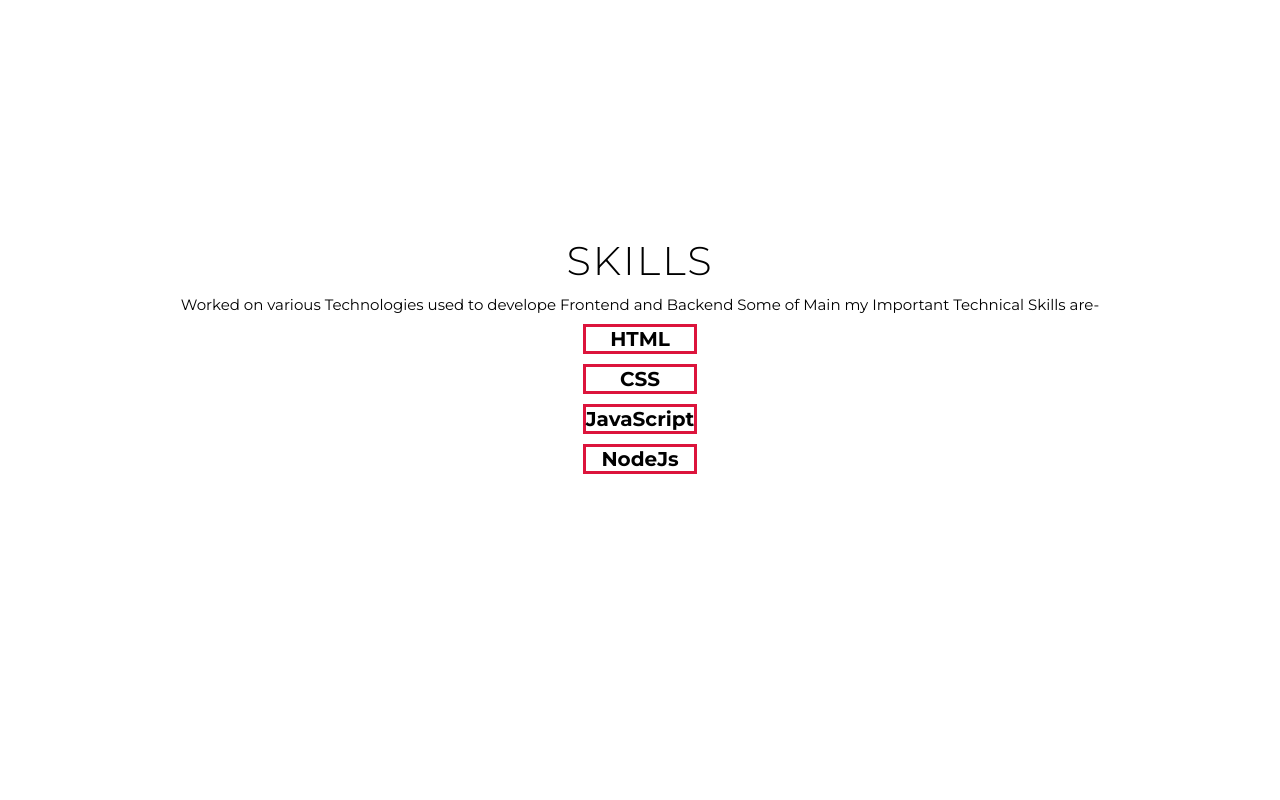
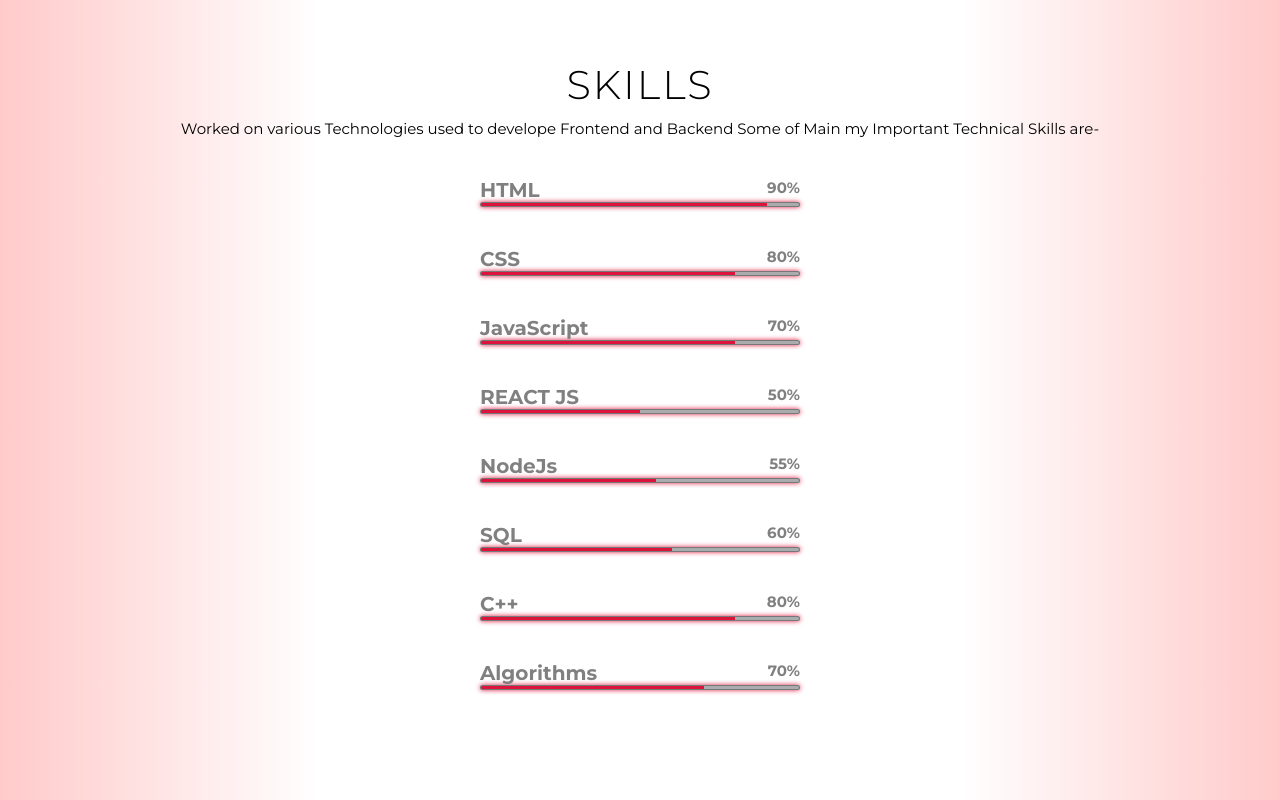
Before and after one commit to rahuldm778/MyPortfolio, a plain HTML site: page index.html in a window 1280 px wide. Shown: the part 840-1640 px from the top of the page. Drawn offline with Linux system fonts and the light colour scheme.

Commit message:
Update some styles

```diff
--- a/index.html
+++ b/index.html
@@ -37,7 +37,7 @@
                 <h1>Hello,<span></span></h1>
                 <h1>My Name is <span></span></h1>
                 <h1>Rahul <span></span></h1>
-                <a href="#" type="button" class="cta">Portfolia</a>
+                <a href="#about" type="button" class="cta">About Me</a>
             </div>
         </div>
     </section>
@@ -51,18 +51,67 @@
                 <p>Worked on various Technologies used to develope Frontend and Backend Some of Main my Important Technical Skills are-</p>
             </div>
             <div class="skill-bottom">
-                <div class="skill-des">
-                    <h3>HTML</h3>
-                </div>
-                <div class="skill-des">
-                    <h3>CSS</h3>
-                </div>
-                <div class="skill-des">
-                    <h3>JavaScript</h3>
-                </div>
-                <div class="skill-des">
-                    <h3>NodeJs</h3>
-                </div>
+
+                <div class="skills col-12 col-md-6">
+                    <li>
+                        <div class="skill-name">
+                            <h3 style="font-size: 20px;">HTML</h3>
+                            <h3 style="font-size: 15px;">90%</h3>
+                        </div>
+                        <span class="bar"><span class="html"></span></span>
+                    </li>
+                    <li>
+                        <div class="skill-name">
+                            <h3 style="font-size: 20px;">CSS</h3>
+                            <h3 style="font-size: 15px;">80%</h3>
+                        </div>
+                        <span class="bar"><span class="css"></span></span>
+                    </li>
+                    <li>
+                        <div class="skill-name">
+                            <h3 style="font-size: 20px;">JavaScript</h3>
+                            <h3 style="font-size: 15px;">70%</h3>
+                        </div>
+                        <span class="bar"><span class="cpp"></span></span>
+                    </li>
+                    <li>
+                        <div class="skill-name">
+                            <h3 style="font-size: 20px;">REACT JS</h3>
+                            <h3 style="font-size: 15px;">50%</h3>
+                        </div>
+                        <span class="bar"><span class="react"></span></span>
+                    </li>
+                    <li>
+                        <div class="skill-name">
+                            <h3 style="font-size: 20px;">NodeJs</h3>
+                            <h3 style="font-size: 15px;">55%</h3>
+                        </div>
+                        <span class="bar"><span class="node"></span></span>
+                    </li>
+                    <li>
+                        <div class="skill-name">
+                            <h3 style="font-size: 20px;">SQL</h3>
+                            <h3 style="font-size: 15px;">60%</h3>
+                        </div>
+                        <span class="bar"><span class="sql"></span></span>
+                    </li>
+                    <li>
+                        <div class="skill-name">
+                            <h3 style="font-size: 20px;">C++</h3>
+                            <h3 style="font-size: 15px;">80%</h3>
+                        </div>
+                        <span class="bar"><span class="cpp"></span></span>
+                    </li>
+                    <li>
+                        <div class="skill-name">
+                            <h3 style="font-size: 20px;">Algorithms</h3>
+                            <h3 style="font-size: 15px;">70%</h3>
+                        </div>
+                        <span class="bar"><span class="dsalgo"></span></span>
+                    </li>
+
+
+                  </div>
             </div>
         </div>
     </section>
@@ -77,8 +126,8 @@
             <div class="all-projects">
                 <div class="project-item">
                     <div class="project-info">
-                        <h1><a href="https://github.com/rahuldm778/Tic-TacToe-AI">Autonomous TicTacToe</a></h1>
-                        <h2>2D C++ Game</h2>
+                        <h1><a href="https://github.com/rahuldm778/Tic-TacToe-AI">TicTacToe</a></h1>
+                        <h2>Autonomus 2D C++ Game</h2>
                         <p>Developed C++ based 2D game with two different playing mode options User Vs CPU and User_1 Vs
                             User_2. Every move made by CPU is decided optimally using MiniMax Algorithm provides an optimal
                             move to CPU.
@@ -141,7 +190,7 @@
         <div class="contact container">
         <div><h1 class="section-title">Contact <span>info</span></h1></div>
         <div class="contact-items">
-            <div class="contact-item">
+            <div class="contact-item" style="background-color: #f25d7b; opacity: 0.9;">
             <div class="icon"><img src="https://img.icons8.com/bubbles/100/000000/phone.png"/></div>
             <div class="contact-info">
                 <h1>Phone</h1>
@@ -149,7 +198,7 @@
                 <h2>+918320234260</h2>
             </div>
             </div>
-            <div class="contact-item">
+            <div class="contact-item" style="background-color: #bc5df2; opacity: 0.8;">
             <div class="icon"><img src="https://img.icons8.com/bubbles/100/000000/new-post.png"/></div>
             <div class="contact-info">
                 <h1>Email</h1>
@@ -157,7 +206,7 @@
                 <h2>rahul170122033@iitg.ac.in</h2>
             </div>
             </div>
-            <div class="contact-item">
+            <div class="contact-item" style="background-color: #3BBC73;opacity: 0.9;">
             <div class="icon"><img src="https://img.icons8.com/bubbles/100/000000/map-marker.png"/></div>
             <div class="contact-info">
                 <h1>Address</h1>
@@ -186,7 +235,7 @@
             <a href="https://www.linkedin.com/in/rahuldm778/"><img src="https://img.icons8.com/bubbles/100/000000/linkedin.png"/></a>
             </div>
         </div>
-        <p>Copyright © 2021 Rahul. All rights reserved</p>
+        <p>Copyright © 2021 Made with <span style="color: #e25555; font-size: 20px;">&#9829;</span> by Me : )</p>
         </div>
     </section>
     <!-- End Footer -->
--- a/style.css
+++ b/style.css
@@ -8,6 +8,7 @@
 html {
     font-size: 10px;
     font-family: 'Montserrat', sans-serif;
+
 }
 a {
     text-decoration: none;
@@ -244,9 +245,11 @@ a {
 #skills .skill{
     flex-direction: column;
     text-align: center;
-    max-width: 1500px;
-    margin: 0 auto;
+    max-width: 1600px;
+
     padding: 100px 0;
+    background: linear-gradient(to right, #ffcaca ,white,white, white,#ffcaca);
+
 }
 #skills .container {
     min-height: 100vh;
@@ -277,9 +280,78 @@ a {
 #skills .skill-des h3 {
     font-size: 20px;
 }
+#skills .skill-name{
+    display: flex;
+    justify-content: space-between;
+}
+.skills li{
+	margin: 20px 0;
+	list-style: none;
+	padding-top: 20px;
+	color: gray;
+
+
+}
+.bar{
+	background: #aaabad;
+	display: block;
+	height: 5px;
+	border: 1px solid rgba(0, 0, 0, 0.3);
+	border-radius: 3px;
+	overflow: hidden;
+	box-shadow: 0 0 5px crimson;
+}
+
+.bar span{
+	height: 5px;
+	float: left;
+	background: crimson;
+
+
+}
+
+.html {
+	width: 90%;
+	animation: html 2s;
+}
+
+.css {
+	width: 80%;
+	animation: css 2s;
+}
+.sql {
+	width: 60%;
+	animation: jquery 2s;
+}
+.mongodb {
+    width: 60%;
+}
+.javascript {
+	width: 70%;
+	animation: javascript 2s;
+}
+.cpp {
+	width: 80%;
+	animation: cpp 2s;
+}
+.dsalgo {
+	width: 70%;
+	animation: dsalgo 2s;
+}
+.react {
+	width: 50%;
+	animation: react 2s;
+}
+.node {
+	width: 55%;
+	animation: node 2s;
+}
 /*end of skills section*/
 
 /*Projects*/
+#projects {
+    background: linear-gradient(to right, #ffcaca , white, white,#ffcaca);
+}
 #projects .section-title {
     font-size: 4rem;
     font-weight: 300;
@@ -355,12 +427,16 @@ a {
 /*end Projects section*/
 
 /*about us*/
+#about {
+    background: linear-gradient(to right, #ffcaca , white, white, white,#ffcaca);
+}
 #about .about {
     flex-direction: column-reverse;
     text-align: center;
     max-width: 1200px;
     margin: 0 auto;
     padding: 50px 20px;
+
 }
 #about .container {
     min-height: 100vh;
@@ -370,10 +446,12 @@ a {
     justify-content: center;
 }
 #about .col-left {
+    margin: 25px;
     width: 300px;
     height: 300px;
 }
 #about .col-left:hover {
+    margin: 0px;
     width: 350px;
     height: 350px;
 }
@@ -406,10 +484,14 @@ a {
 /*end about us*/
 
 /*contact section*/
+#contact {
+    background: linear-gradient(to right, #ffcaca , white, white, white,#ffcaca);
+}
 #contact .contact{
     flex-direction: column;
     max-width: 1200px;
     margin: 0 auto;
+
 }
 #contact .container {
     min-height: 100vh;
@@ -436,6 +518,7 @@ a {
 }
 #contact .contact-item:hover{
     box-shadow: 0 0 20px;
+    margin: 10px auto;
 }
 #contact .contact-info h2{
     font-size: 1.3rem;
@@ -571,4 +654,8 @@ a {
         width:60%;
 
     }
+
+    #skills .skill-bottom {
+        min-width: 25vw;
+    }
 }
```
